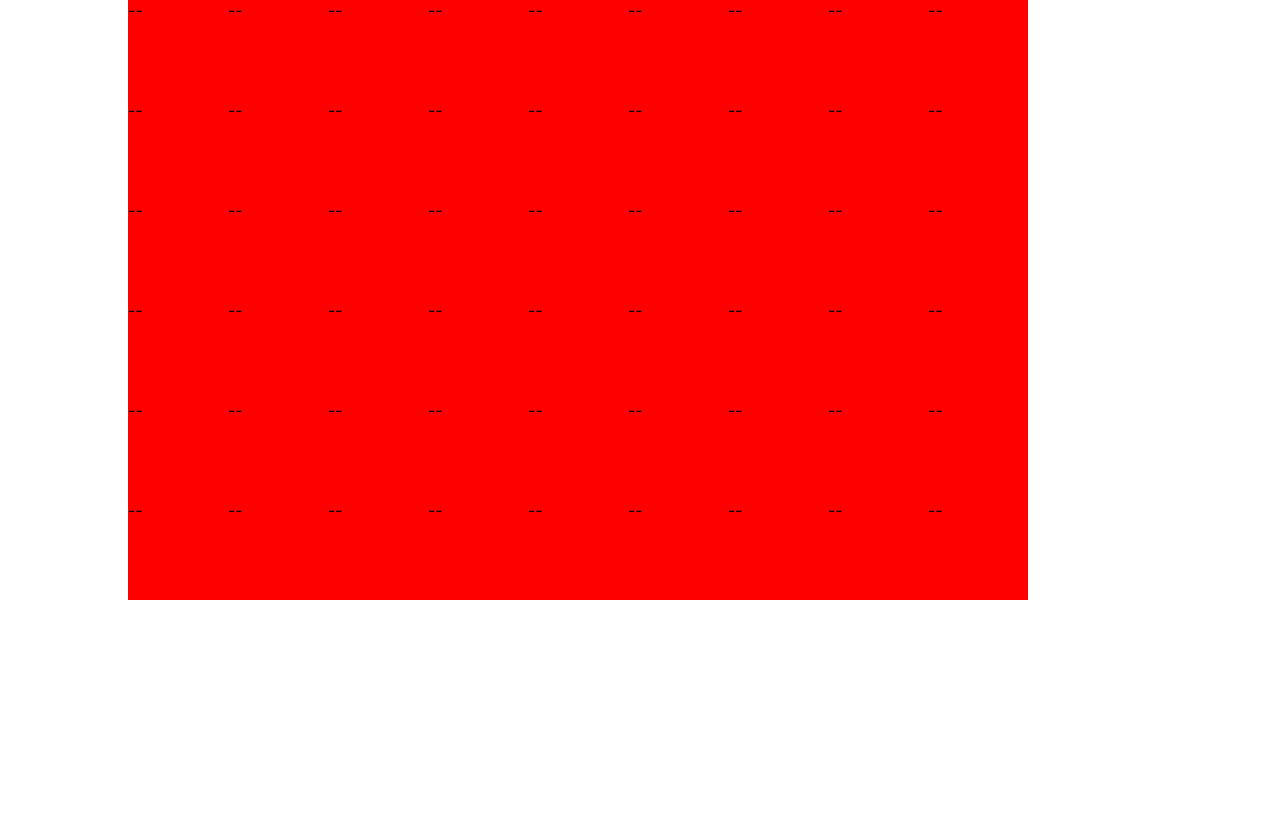
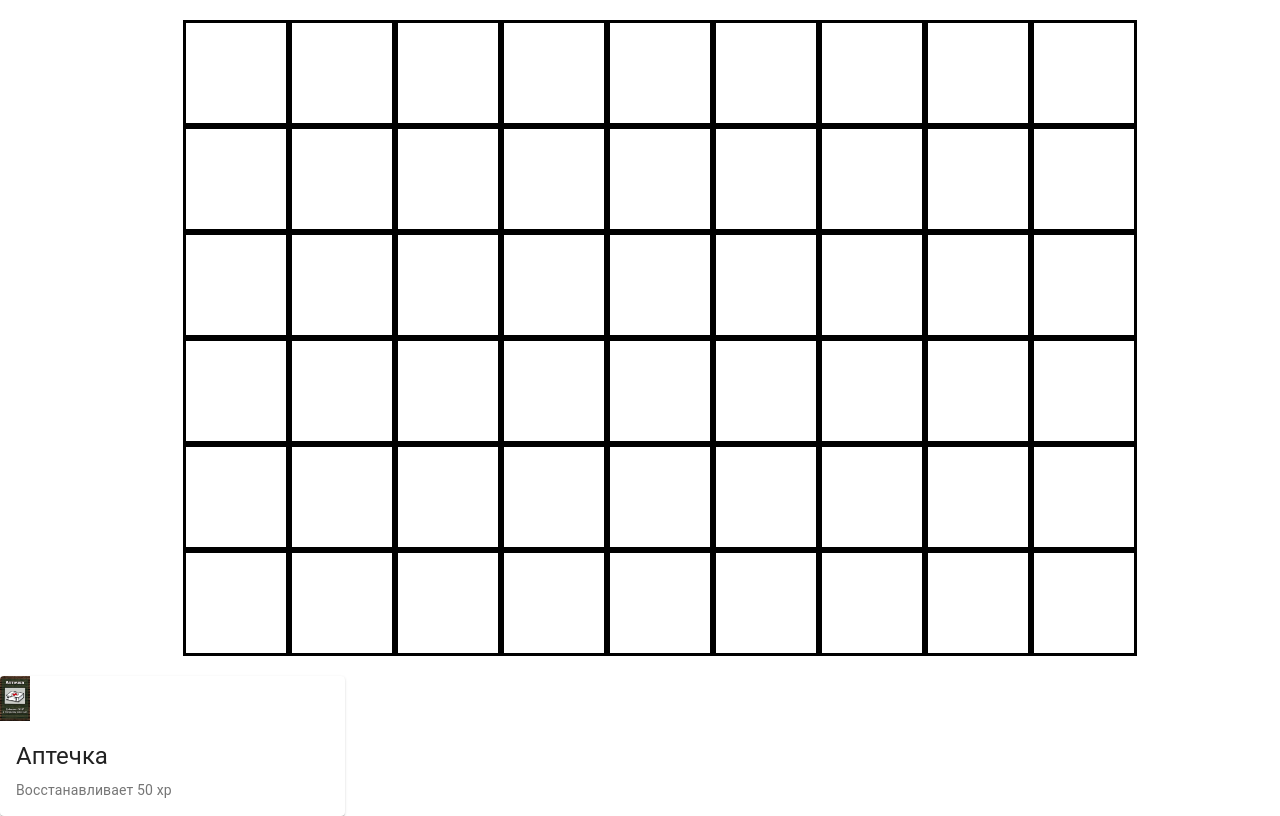
Before and after one commit to sonymanetov/CardGameReact, a React (Create React App) app in the folder client/: page / in a window 1280 px wide. Built offline with nearby package versions, Linux system fonts and the light colour scheme.

Commit message:
Saturday

```diff
--- /dev/null
+++ b/client/src/components/Kartochka/Kartochka.tsx
@@ -0,0 +1,41 @@
+import React from 'react';
+import { makeStyles } from '@material-ui/core/styles';
+import Card from '@material-ui/core/Card';
+import CardActionArea from '@material-ui/core/CardActionArea';
+import CardActions from '@material-ui/core/CardActions';
+import CardContent from '@material-ui/core/CardContent';
+import CardMedia from '@material-ui/core/CardMedia';
+import Button from '@material-ui/core/Button';
+import Typography from '@material-ui/core/Typography';
+import heal from '../../assets/heal.jpg';
+
+const useStyles = makeStyles({
+  root: {
+    maxWidth: 345,
+
+  },
+  imgStyle:{
+    width:"30px"
+  }
+});
+
+export default function Kartochka() {
+  const classes = useStyles();
+
+  return (
+    <Card className={classes.root}>
+      <CardActionArea>
+      <img src={heal} alt="heal" className = {classes.imgStyle}/>
+        <CardContent>
+          <Typography gutterBottom variant="h5" component="h2">
+            Аптечка
+          </Typography>
+          <Typography variant="body2" color="textSecondary" component="p">
+            Восстанавливает 50 хр
+          </Typography>
+        </CardContent>
+      </CardActionArea>
+
+    </Card>
+  );
+}
--- a/client/src/components/Pole/Kletka/Kletka.tsx
+++ b/client/src/components/Pole/Kletka/Kletka.tsx
@@ -1,6 +1,7 @@
 import React, { Component } from 'react'
 import Button from '@material-ui/core/Button';
 import { createStyles, makeStyles, Theme } from '@material-ui/core/styles';
+import Kartochka from "../../Kartochka/Kartochka";
 
 export class CKletka {
     row: number
@@ -20,7 +21,9 @@
         kletka: {
             width: "100px",
             height: "100px",
-            backgroundColor:"red"
+            backgroundColor:"white",
+            border: "solid",
+            borderColor:"black"
         },
     }),
 );
@@ -35,7 +38,6 @@
 
     return (
         <div className={classes.kletka} onClick={clickHandler}>
-            --
-        </div>
+                    </div>
     )
 }
--- a/client/src/components/Pole/Pole.tsx
+++ b/client/src/components/Pole/Pole.tsx
@@ -1,5 +1,6 @@
 import React, { Component } from 'react'
 import Kletka, { CKletka } from './Kletka/Kletka';
+import Kartochka from '../Kartochka/Kartochka';
 // import Cards from '././Card/card';
 import Paper from '@material-ui/core/Paper';
 import Grid from '@material-ui/core/Grid';
@@ -36,7 +37,7 @@
 
             //тут размер и расстояние//
             return (
-                <Grid container item xs={12} spacing={0}> <div className="Fish"> </div>
+                <Grid container item xs={12} spacing={0}  justify="center">
                     {drawRow(row)}
                 </Grid>
 
@@ -44,9 +45,12 @@
         });
 
         return (
-            <Grid container spacing={0}>
+            <>
+            <Grid container spacing={0} style={{margin:"20px"}}>
                 {items}
             </Grid>
+            <Kartochka/>
+            </>
         )
     }
 }
```
Also changed, not shown: client/src/assets/heal.jpg (renamed from client/src/assets/Аптечка.jpg), 1 other file (tests, documents, lock files or other folders).
